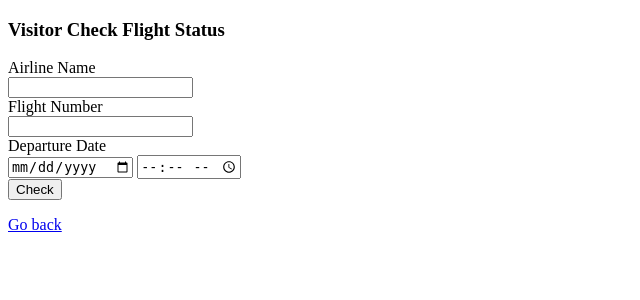
After one commit to zl3466/Database3083-Flight-System, a Flask app: page /public_view_status in a window 1280 px wide. The commit adds this page. Shown: the top 300 px of the page, without its empty margins (0-640 px from the left). Run offline with Flask 2, Linux system fonts and the light colour scheme.

Commit message:
Zhiheng Li's stuff

```diff
--- a/zhihengcode/app.py
+++ b/zhihengcode/app.py
@@ -6,15 +6,16 @@ app = Flask(__name__)
 
 conn = pymysql.connect(host='localhost',
                        user='root',
-                       password='',
-                       db='blog',
+                       port=8889,
+                       password='root',
+                       db='flight_system_db',
                        charset='utf8mb4',
                        cursorclass=pymysql.cursors.DictCursor)
 
 
 @app.route('/')
-def hello_world():  # put application's code here
-    return 'Hello World!'
+def index():  # put application's code here
+    return render_template('index.html')
 
 
 # Define route for login
@@ -29,6 +30,105 @@ def register():
     return render_template('register.html')
 
 
+@app.route('/registerAuth', methods=['GET', 'POST'])
+def registerAuth():
+    identity = request.form['user_type']
+
+    # if customer register
+    if identity == 'customer':
+        email = request.form['email']
+        password = request.form['password']
+        # hashing passwrod with md5
+        password = hashlib.md5(password.encode('utf-8')).hexdigest()
+        cursor = conn.cursor()
+        # query to get data on registering user
+        query = 'SELECT * FROM customer WHERE email = %s'
+        cursor.execute(query, email)
+        data = cursor.fetchone()
+
+        # case: user data in database --> throw error
+        if (data):
+            return render_template('register.html', error="This user already exists")
+        else:
+            # case: user data not in database --> insert new user data
+            ins = 'INSERT INTO customer(email, password) VALUES(%s, %s)'
+            cursor.execute(ins, (email, password))
+            conn.commit()
+            cursor.close()
+            return render_template('index.html')
+    # elif staff register
+    else:
+        username = request.form['username']
+        password = request.form['password']
+        password = hashlib.md5(password.encode('utf-8')).hexdigest()
+        cursor = conn.cursor()
+        query = 'SELECT * FROM staff WHERE username = %s'
+        cursor.execute(query, username)
+        data = cursor.fetchone()
+
+        if (data):
+            error = "This user already exists"
+            return render_template('register.html', error=error)
+        else:
+            ins = 'INSERT INTO staff(username, password) VALUES(%s, %s)'
+            cursor.execute(ins, (username, password))
+            conn.commit()
+            cursor.close()
+            return render_template('index.html')
+
+
+@app.route('/loginAuth', methods=['GET', 'POST'])
+def loginAuth():
+    identity = request.form['user_type']
+
+    # if customer login
+    if identity == 'customer':
+        email = request.form['email']
+        password = request.form['password']
+        password = hashlib.md5(password.encode('utf-8')).hexdigest()
+
+        cursor = conn.cursor()
+        query = 'SELECT password FROM customer WHERE username = %s'
+        cursor.execute(query, email)
+        data = cursor.fetchone()
+        cursor.close()
+        if (data):
+            # checking password
+            if data['password'] == password:
+                # setting session to current user
+                session['email'] = email
+                return redirect(url_for('cust_home'))
+            # case: password does not match --> throw error
+            else:
+                return render_template('login.html', error="Incorrect password")
+        else:
+            return render_template('login.html', error="Invalid username")
+
+    # elif staff login
+    else:
+        username = request.form['username']
+        password = request.form['password']
+        password = hashlib.md5(password.encode('utf-8')).hexdigest()
+
+        cursor = conn.cursor()
+        query = 'SELECT password FROM staff WHERE username = %s'
+        cursor.execute(query, username)
+        data = cursor.fetchone()
+        query2 = 'SELECT airline_name FROM staff WHERE username=%s'
+        cursor.execute(query2, username)
+        airline_name = cursor.fetchone()
+        cursor.close()
+        if (data):
+            if data['password'] == password:
+                session['username'] = username
+                session['airline_name'] = airline_name
+                return redirect(url_for('home'))
+            else:
+                return render_template('login.html', error="Incorrect password")
+        else:
+            return render_template('login.html', error="Invalid username")
+
+
 # ---------------------------------PUBLIC-------------------------------------------
 @app.route('/public_home')
 def public_home():
@@ -37,12 +137,12 @@ def public_home():
 
 @app.route('/public_oneway')
 def public_oneway():
-    return render_template('public_viewflight.html')
+    return render_template('public_view_flight.html')
 
 
 @app.route('/public_rt')
 def public_rt():
-    return render_template('public_viewflight.html', round_trip=True)
+    return render_template('public_view_flight.html', round_trip=True)
 
 
 @app.route('/public_view_flight')
@@ -58,7 +158,26 @@ def public_view_flight():
     cursor.execute(query, (valid_date, valid_date, valid_time))
     data = cursor.fetchall()
     cursor.close()
-    return render_template('public_viewflight.html', data=data)
+    return render_template('public_view_flight.html', data=data)
+
+
+@app.route('/public_view_status')
+def public_view_status():
+    return render_template('public_check_status.html')
+
+
+@app.route('/public_check_status')
+def public_check_status():
+    airline_name = request.form['airline_name']
+    flight_number = request.form['flight_number']
+    departure_date = request.form['departure_date']
+    departure_time = request.form['departure_time']
+    cursor = conn.cursor()
+    query = 'SELECT * FROM flight WHERE airline_name=%s and flight_number=%s and departure_date=%s and departure_time=%s'
+    cursor.execute(query, (airline_name, flight_number, departure_date, departure_time))
+    data = cursor.fetchall()
+    cursor.close()
+    return render_template('public_check_status.html', data=data)
 
 
 @app.route('/public_search_flight')
@@ -280,9 +399,7 @@ def staff_home():
     query1 = 'SELECT first_name FROM staff WHERE username=%s'
     cursor.execute(query1, username)
     first_name = cursor.fetchone()
-    query2 = 'SELECT airline_name FROM staff WHERE username=%s'
-    cursor.execute(query2, username)
-    airline_name = cursor.fetchone()
+    airline_name = session['airline_name']
     return render_template('customer_home.html', first_name=first_name, airline_name=airline_name)
     return render_template('staff_home.html')
 
@@ -295,9 +412,11 @@ def staff_view_flight():
     valid_time = valid_timestamp.time()
     valid_date = valid_timestamp.date()
     cursor = conn.cursor()
+    airline_name = session['airline_name']
     # query to get all upcoming flight data
-    query = 'SELECT * FROM flight WHERE (departure_date>%s) OR (departure_date=%s and departure_time>%s)'
-    cursor.execute(query, (valid_date, valid_date, valid_time))
+    query = 'SELECT * FROM flight WHERE ((departure_date>%s) OR (departure_date=%s and departure_time>%s)) ' \
+            'and airline_name=%s'
+    cursor.execute(query, (valid_date, valid_date, valid_time, airline_name))
     data = cursor.fetchall()
     cursor.close()
     return render_template('staff_viewflight.html', data=data)
@@ -308,7 +427,7 @@ def staff_search_flight():
     param_dict = {}
     param_dict['departure_date'] = request.form['departure_date']
     param_dict['departure_time'] = request.form['departure_time']
-    query = "SELECT * FROM flight"
+    query = "SELECT * FROM flight where airline_name=%s"
     search_string = ""
     # list of search parameter keys
     param_keys = []
@@ -318,12 +437,11 @@ def staff_search_flight():
         if len(param_dict[items]) > 1:
             param_keys.append(items)
     if len(param_keys) > 0:
-        search_string = " WHERE {} = %s".format(param_keys[0])
-        param_values.append(param_dict[param_keys[0]])
-    if len(param_keys) > 1:
-        for items in param_keys[1:]:
+        for items in param_keys:
             search_string += " and {} = %s".format(items)
             param_values.append(param_dict[items])
+    # value of the first attribute is the airline name
+    param_values.insert(0, session['airline_name'])
     param_tuple = tuple(param_values)
     search = query + search_string
     cursor = conn.cursor()
@@ -376,99 +494,6 @@ def view_revenue():
     return
 
 
-@app.route('/registerAuth', methods=['GET', 'POST'])
-def registerAuth():
-    identity = request.form['user_type']
-
-    # if customer register
-    if identity == 'customer':
-        email = request.form['email']
-        password = request.form['password']
-        # hashing passwrod with md5
-        password = hashlib.md5(password.encode('utf-8')).hexdigest()
-        cursor = conn.cursor()
-        # query to get data on registering user
-        query = 'SELECT * FROM customer WHERE email = %s'
-        cursor.execute(query, (email))
-        data = cursor.fetchone()
-
-        # case: user data in database --> throw error
-        if (data):
-            return render_template('register.html', error="This user already exists")
-        else:
-            # case: user data not in database --> insert new user data
-            ins = 'INSERT INTO customer(email, password) VALUES(%s, %s)'
-            cursor.execute(ins, (email, password))
-            conn.commit()
-            cursor.close()
-            return render_template('index.html')
-    # elif staff register
-    else:
-        username = request.form['username']
-        password = request.form['password']
-        password = hashlib.md5(password.encode('utf-8')).hexdigest()
-        cursor = conn.cursor()
-        query = 'SELECT * FROM staff WHERE username = %s'
-        cursor.execute(query, (username))
-        data = cursor.fetchone()
-
-        if (data):
-            error = "This user already exists"
-            return render_template('register.html', error=error)
-        else:
-            ins = 'INSERT INTO staff(username, password) VALUES(%s, %s)'
-            cursor.execute(ins, (username, password))
-            conn.commit()
-            cursor.close()
-            return render_template('index.html')
-
-
-@app.route('/loginAuth', methods=['GET', 'POST'])
-def loginAuth():
-    identity = request.form['user_type']
-
-    # if customer login
-    if identity == 'customer':
-        email = request.form['email']
-        password = request.form['password']
-        password = hashlib.md5(password.encode('utf-8')).hexdigest()
-
-        cursor = conn.cursor()
-        query = 'SELECT password FROM customer WHERE username = %s'
-        cursor.execute(query, (email))
-        data = cursor.fetchone()
-        cursor.close()
-        if (data):
-            # checking password
-            if data['password'] == password:
-                # setting session to current user
-                session['email'] = email
-                return redirect(url_for('cust_home'))
-            # case: password does not match --> throw error
-            else:
-                return render_template('login.html', error="Incorrect password")
-        else:
-            return render_template('login.html', error="Invalid username")
-
-    # elif staff login
-    else:
-        username = request.form['username']
-        password = request.form['password']
-        password = hashlib.md5(password.encode('utf-8')).hexdigest()
-
-        cursor = conn.cursor()
-        query = 'SELECT password FROM staff WHERE username = %s'
-        cursor.execute(query, (username))
-        data = cursor.fetchone()
-        cursor.close()
-        if (data):
-            if data['password'] == password:
-                session['username'] = username
-                return redirect(url_for('home'))
-            else:
-                return render_template('login.html', error="Incorrect password")
-        else:
-            return render_template('login.html', error="Invalid username")
 
 
 if __name__ == '__main__':
--- a/zhihengcode/templates/index.html
+++ b/zhihengcode/templates/index.html
@@ -7,7 +7,7 @@
     <title>Flight System</title>
 </head>
 <body>
-	<a href="/publicinfo">View Public Info</a>
+	<a href="/public_home">View Public Info</a>
 	<a href="/login">Login</a>
 	<a href="/register">Register</a>
 </body>
--- /dev/null
+++ b/zhihengcode/templates/public_check_status.html
@@ -0,0 +1,62 @@
+<!DOCTYPE html>
+<html lang="en">
+<head>
+    <meta charset="UTF-8">
+    <title>Title</title>
+</head>
+<body>
+<h3>Visitor Check Flight Status</h3>
+    <form action="/public_check_status" method="POST">
+        <p>
+            <label for="airline_name"> Airline Name </label> </br>
+            <input type="text" name = "airline_name" required/></br>
+
+            <label for="flight_number"> Flight Number </label> </br>
+            <input type="text" name = "flight_number" required/></br>
+
+            <label for="departure_date"> Departure Date </label> </br>
+            <input type="date" name = "departure_date" required/>
+            <input type="time" name = "departure_time" required/> </br>
+
+            <input type="submit" value = Check />
+        </p>
+    </form>
+
+
+    <style type="text/css">
+        table, th, td{
+            border: 1px solid black;
+        }
+    </style>
+
+    {% if data %}
+    <h3>Flight Status</h3>
+    <table>
+        <th>Airline</th>
+        <th>Flight Number</th>
+        <th>Source Airport</th>
+        <th>Destination Airport</th>
+        <th>Departure Date</th>
+        <th>Departure Time</th>
+        <th>Arrival Date</th>
+        <th>Arrival Time</th>
+        <th>Status</th>
+
+        {% for line in data %}
+        <tr>
+            <td>{{line['airline_name']}}</td>
+            <td>{{line['flight_number']}}</td>
+            <td>{{line['src_name']}}</td>
+            <td>{{line['dst_name']}}</td>
+            <td>{{line['departure_date']}}</td>
+            <td>{{line['departure_time']}}</td>
+            <td>{{line['arrival_date']}}</td>
+            <td>{{line['arrival_time']}}</td>
+            <td>{{line['status']}}</td>
+        </tr>
+        {% endfor %}
+    </table>
+    {% endif %}
+    <a href="/public_home">Go back</a>
+</body>
+</html>
```
Also changed, not shown: zhihengcode/templates/public_home.html (+4 -4 lines), zhihengcode/templates/public_view_flight.html (renamed from zhihengcode/templates/public_viewflight.html).
